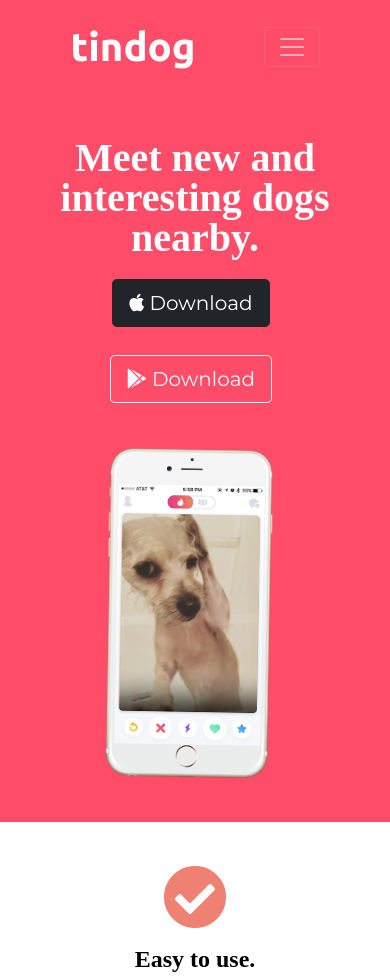
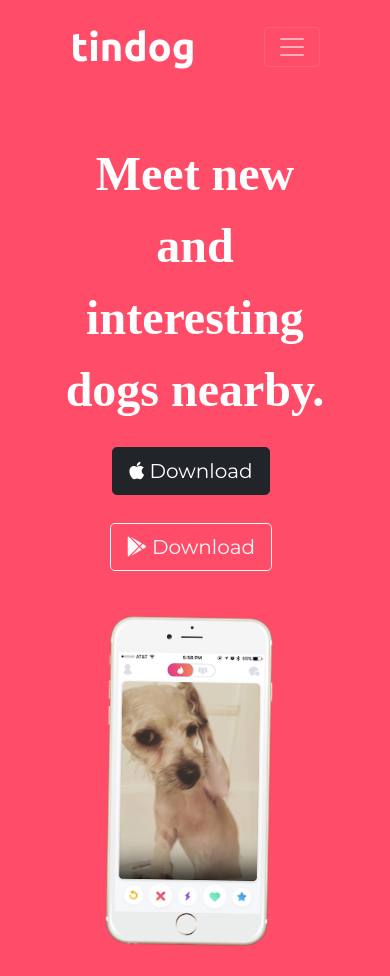
Before and after one commit to Saurabhrana2290/tindog, a plain HTML site: page index.html in a window 390 px wide. Shown: the top 976 px of the page. Drawn offline with nearby package versions, Linux system fonts and the light colour scheme.

Commit message:
css updated

```diff
--- a/css/styles.css
+++ b/css/styles.css
@@ -163,8 +163,8 @@ h6 {
         text-align: center;
     }
     .big-heading {
-        font-size: 2.5rem;
-        line-height: 1;
+        font-size: 3rem;
+        line-height: 1.5;
     }
 }
 
```
